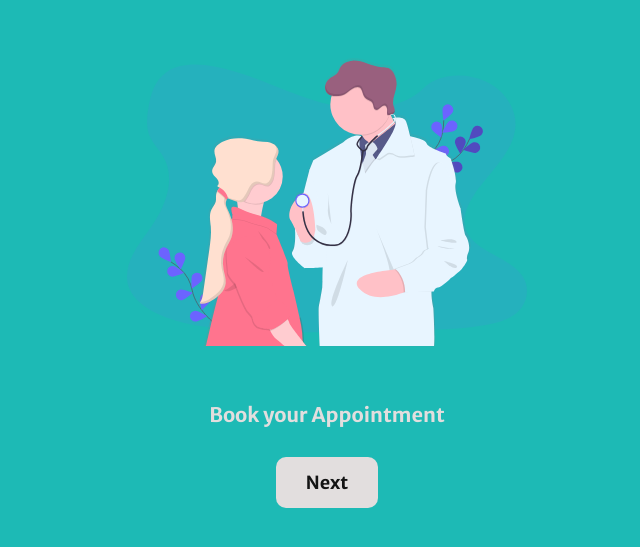
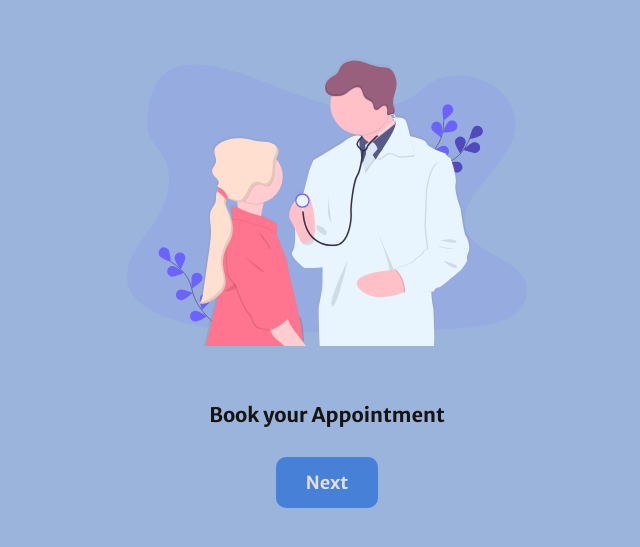
Before and after one commit to FedericaI7/appointment-app, a Next.js app: page /intro in a window 1280 px wide. Shown: the part 145-692 px from the top of the page, without its empty margins (313-953 px from the left). Built offline with nearby package versions, Linux system fonts and the light colour scheme.

Commit message:
style: change style in Intro.module.scss

```diff
--- a/src/pages/doctorList/index.jsx
+++ b/src/pages/doctorList/index.jsx
@@ -4,7 +4,6 @@ import { IoIosArrowBack } from "react-icons/io";
 import Link from "next/link";
 
 import DoctorCardsColumn from "@/components/doctorCardsColumn";
-// import { useState, useEffect } from "react";
 
 export default function DoctorList() {
   return (
--- a/src/pages/intro/index.jsx
+++ b/src/pages/intro/index.jsx
@@ -41,7 +41,7 @@ export default function Intro() {
               width={100}
               height={100}
               src={`/${imgNext}.svg`}
-              alt="Descrizione dell'immagine"
+              alt="image with Doctors"
             />
             {imgNext === 1 ? (
               <h1>Book your Appointment</h1>
--- a/src/styles/Intro.module.scss
+++ b/src/styles/Intro.module.scss
@@ -10,7 +10,7 @@
   flex-direction: column;
   justify-content: center;
   align-items: center;
-  background-color: var(--turquoise-color);
+  background-color: var(--light-blue-color);
 
   img {
     width: 25rem;
@@ -19,7 +19,7 @@
 
   h1 {
     font-size: 1.25rem;
-    color: var(--white-color);
+    color: var(--black-color);
   }
 }
 
@@ -30,13 +30,9 @@
   border: none;
   font-weight: bold;
   cursor: pointer;
-  background-color: var(--white-color);
-  color: var(--black-color);
+  background-color: var(--blue-color);
+  color: var(--white-color);
   font-size: 1.125rem;
-
-  &:hover {
-    color: var(--violet-color);
-  }
 }
 
 //startPage
```
